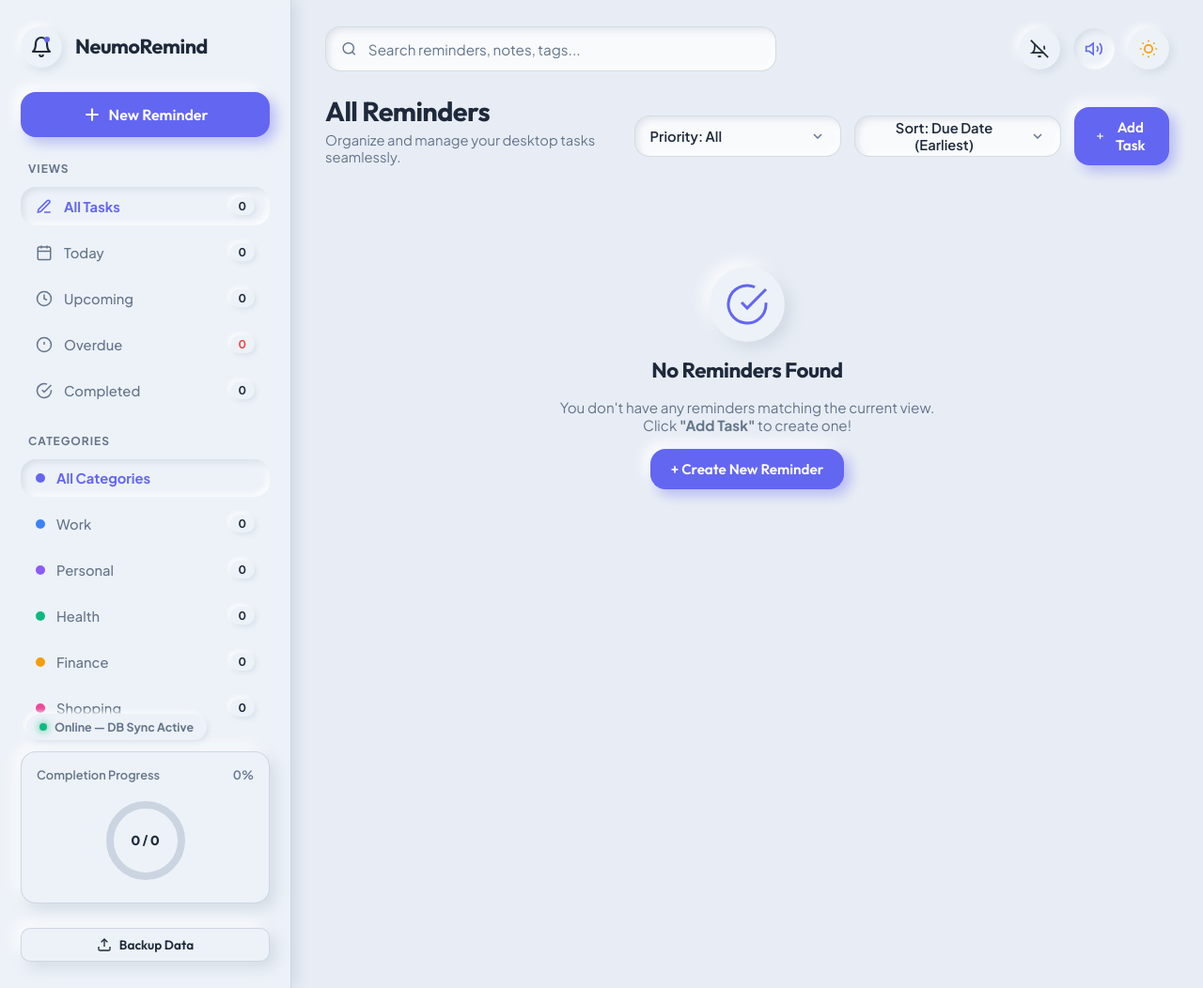
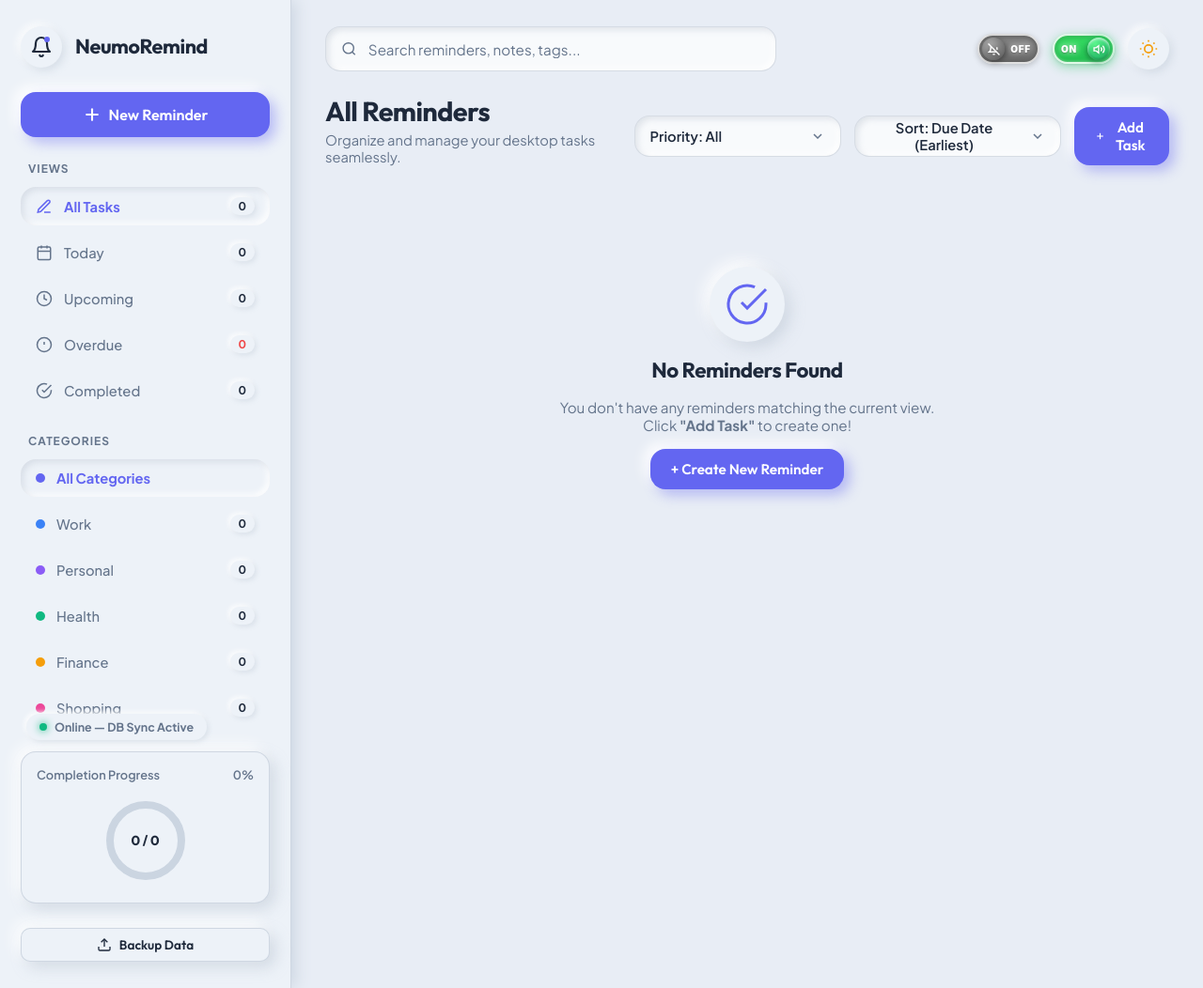
Before and after one commit to nikhilrana2715/PC-Reminder, a website: page index.html in a window 1280 px wide. Shown: the whole page at 94% size. Drawn offline with Linux system fonts and the light colour scheme; no server answers.

Commit message:
feat: 3D illuminated physical ON/OFF toggle switches and enhanced Windows PWA notifications
- Implemented physical 3D illuminated ON/OFF toggle switches matching reference image:
  * Vibrant emerald green luminous pill track with glowing 'ON' text for active state
  * Warm coral-red luminous pill track with glowing 'OFF' text for inactive state
  * 3D convex dome buttons with physical specular highlights, smooth sliding transitions, and crisp white icons
  * Accessible role='switch', aria-checked, keyboard focus, and title tooltips
- Enhanced Windows Desktop PWA notification & alarm behavior:
  * Notifications use high-res 192px app icon and explicit silent: false so Windows Action Center sounds its notification alert
  * requireInteraction: true keeps notification on screen until user acts
  * Added periodicsync support for installed Chromium PWAs to wake Service Worker in background
  * Clicking the Windows notification focuses/launches the PWA and sounds the alarm chime
- Bumped Service Worker cache to v8-toggle-ui
- Verified all 31 tests passing

```diff
--- a/app.js
+++ b/app.js
@@ -921,9 +921,22 @@ const SVG_BELL_ON = '<path d="M18 8A6 6 0 0 0 6 8c0 7-3 9-3 9h18s-3-2-3-9"></pat
 const SVG_BELL_OFF = '<path d="M13.73 21a2 2 0 0 1-3.46 0"></path><path d="M18.63 13A17.89 17.89 0 0 1 18 8"></path><path d="M6.26 6.26A5.86 5.86 0 0 0 6 8c0 7-3 9-3 9h14"></path><line x1="1" y1="1" x2="23" y2="23"></line>';
 
 function updateSoundBtnIcon() {
+  const btn = document.getElementById('btn-toggle-sound');
   const svg = document.getElementById('sound-icon-svg');
-  if (!svg) return;
-  svg.innerHTML = state.soundEnabled ? SVG_SOUND_ON : SVG_SOUND_OFF;
+  if (btn) {
+    if (state.soundEnabled) {
+      btn.classList.add('active');
+      btn.setAttribute('aria-checked', 'true');
+      btn.title = 'Audio Sound: ON';
+    } else {
+      btn.classList.remove('active');
+      btn.setAttribute('aria-checked', 'false');
+      btn.title = 'Audio Sound: OFF';
+    }
+  }
+  if (svg) {
+    svg.innerHTML = state.soundEnabled ? SVG_SOUND_ON : SVG_SOUND_OFF;
+  }
 }
 
 function updateNotificationBtnState(permission = (('Notification' in window) ? Notification.permission : 'default')) {
@@ -933,17 +946,20 @@ function updateNotificationBtnState(permission = (('Notification' in window) ? N
   if (permission === 'granted') {
     btn.classList.add('active');
     btn.classList.remove('denied');
-    btn.title = 'Web Push Notifications Active';
+    btn.setAttribute('aria-checked', 'true');
+    btn.title = 'Desktop Notifications: ON';
     if (svg) svg.innerHTML = SVG_BELL_ON;
   } else if (permission === 'denied') {
     btn.classList.remove('active');
     btn.classList.add('denied');
-    btn.title = 'Notifications Blocked in Browser Settings';
+    btn.setAttribute('aria-checked', 'false');
+    btn.title = 'Desktop Notifications: Blocked in Browser Settings';
     if (svg) svg.innerHTML = SVG_BELL_OFF;
   } else {
     btn.classList.remove('active');
     btn.classList.remove('denied');
-    btn.title = 'Click to Enable Web Push Notifications';
+    btn.setAttribute('aria-checked', 'false');
+    btn.title = 'Click to Enable Desktop Notifications';
     if (svg) svg.innerHTML = SVG_BELL_OFF;
   }
 }
@@ -1731,6 +1747,12 @@ async function initApp() {
         if (Notification.permission === 'granted') {
           subscribeUserToPush();
         }
+        // Register periodic background sync if supported (e.g. installed PWA on Chrome/Edge)
+        if ('periodicSync' in reg) {
+          reg.periodicSync.register('check-due-reminders', {
+            minInterval: 60 * 1000
+          }).catch(() => {});
+        }
         // Send heartbeat to activate background alarm checker in SW
         if (navigator.serviceWorker.controller) {
           navigator.serviceWorker.controller.postMessage({ type: 'HEARTBEAT' });
@@ -1773,10 +1795,7 @@ async function initApp() {
       localStorage.setItem('neumoremind_sound_v1', state.soundEnabled);
       updateSoundBtnIcon();
       if (state.soundEnabled) {
-        soundBtn.classList.add('active');
         playClickSound();
-      } else {
-        soundBtn.classList.remove('active');
       }
     });
   }
--- a/index.html
+++ b/index.html
@@ -145,19 +145,29 @@
 
         <div class="header-actions">
           <!-- Notification Permission Toggle -->
-          <button class="neu-icon-btn" id="btn-toggle-notif" title="Enable Desktop Notifications">
-            <svg width="20" height="20" viewBox="0 0 24 24" fill="none" stroke="currentColor" stroke-width="2" id="notif-icon-svg">
+          <button type="button" class="neu-toggle-wrap" id="btn-toggle-notif" role="switch" aria-checked="false" title="Desktop Notifications">
+            <span class="neu-toggle-track">
+              <span class="neu-toggle-knob">
+                <svg width="13" height="13" viewBox="0 0 24 24" fill="none" stroke="currentColor" stroke-width="2.5" id="notif-icon-svg">
                   <path d="M18 8A6 6 0 0 0 6 8c0 7-3 9-3 9h18s-3-2-3-9"></path>
                   <path d="M13.73 21a2 2 0 0 1-3.46 0"></path>
                 </svg>
+              </span>
+              <span class="neu-toggle-label"></span>
+            </span>
           </button>
 
           <!-- Audio Sound Effect Toggle -->
-          <button class="neu-icon-btn active" id="btn-toggle-sound" title="Toggle Audio Chimes & Clicks">
-            <svg width="20" height="20" viewBox="0 0 24 24" fill="none" stroke="currentColor" stroke-width="2" id="sound-icon-svg">
+          <button type="button" class="neu-toggle-wrap active" id="btn-toggle-sound" role="switch" aria-checked="true" title="Audio Alarm & Chimes">
+            <span class="neu-toggle-track">
+              <span class="neu-toggle-knob">
+                <svg width="13" height="13" viewBox="0 0 24 24" fill="none" stroke="currentColor" stroke-width="2.5" id="sound-icon-svg">
                   <polygon points="11 5 6 9 2 9 2 15 6 15 11 19 11 5"></polygon>
                   <path d="M19.07 4.93a10 10 0 0 1 0 14.14M15.54 8.46a5 5 0 0 1 0 7.07"></path>
                 </svg>
+              </span>
+              <span class="neu-toggle-label"></span>
+            </span>
           </button>
 
           <!-- Theme Switcher (Animated Light/Dark Mode) -->
--- a/styles.css
+++ b/styles.css
@@ -192,6 +192,173 @@ button:focus-visible,
   color: var(--primary-color);
   transform: translateY(0);
 }
+
+/* ========== Physical 3D Illuminated ON/OFF Toggle Switch ========== */
+button.neu-toggle-wrap {
+  background: transparent;
+  border: none;
+  padding: 0;
+  margin: 0;
+  font: inherit;
+  cursor: pointer;
+  outline: none;
+  display: inline-flex;
+  align-items: center;
+  user-select: none;
+  -webkit-tap-highlight-color: transparent;
+  border-radius: 9999px;
+  transition: transform 0.15s ease;
+}
+
+button.neu-toggle-wrap:focus-visible {
+  outline: 2px solid var(--primary-color);
+  outline-offset: 3px;
+}
+
+button.neu-toggle-wrap:active {
+  transform: scale(0.96);
+}
+
+/* Translucent frosted outer ring + luminous pill track */
+.neu-toggle-track {
+  position: relative;
+  width: 66px;
+  height: 32px;
+  border-radius: 9999px;
+  /* Frosted outer rim/bezel */
+  border: 2.5px solid rgba(255, 255, 255, 0.75);
+  /* OFF state: warm luminous coral/red */
+  background: linear-gradient(180deg, #f85b5b 0%, #d93838 100%);
+  box-shadow:
+    inset 0 2px 5px rgba(0, 0, 0, 0.25),
+    inset 0 -1px 3px rgba(255, 255, 255, 0.3),
+    0 3px 10px rgba(220, 53, 69, 0.35),
+    0 1px 3px rgba(0, 0, 0, 0.1);
+  display: flex;
+  align-items: center;
+  box-sizing: border-box;
+  transition: background 0.3s ease, border-color 0.3s ease, box-shadow 0.3s ease;
+}
+
+/* ON state: vibrant luminous emerald/lime green */
+.neu-toggle-wrap.active .neu-toggle-track {
+  border-color: rgba(255, 255, 255, 0.85);
+  background: linear-gradient(180deg, #38df64 0%, #20be4e 100%);
+  box-shadow:
+    inset 0 2px 5px rgba(0, 0, 0, 0.2),
+    inset 0 -1px 3px rgba(255, 255, 255, 0.35),
+    0 3px 12px rgba(34, 197, 94, 0.45),
+    0 1px 3px rgba(0, 0, 0, 0.1);
+}
+
+/* Denied/Disabled state */
+.neu-toggle-wrap.denied .neu-toggle-track {
+  background: linear-gradient(180deg, #888 0%, #666 100%);
+  box-shadow: inset 0 2px 4px rgba(0, 0, 0, 0.3), 0 2px 6px rgba(0, 0, 0, 0.2);
+}
+
+/* 3D Convex Dome Circular Knob */
+.neu-toggle-knob {
+  position: absolute;
+  top: 50%;
+  left: 3px;
+  transform: translateY(-50%);
+  width: 24px;
+  height: 24px;
+  border-radius: 50%;
+  /* OFF knob: 3D coral-red dome */
+  background: radial-gradient(circle at 35% 30%, #ff8383 0%, #eb4d4b 60%, #c0392b 100%);
+  box-shadow:
+    2px 2px 5px rgba(0, 0, 0, 0.28),
+    inset 0 2px 3px rgba(255, 255, 255, 0.65),
+    inset 0 -2px 3px rgba(0, 0, 0, 0.25),
+    0 0 8px rgba(235, 77, 75, 0.6);
+  display: flex;
+  align-items: center;
+  justify-content: center;
+  transition: left 0.32s cubic-bezier(0.34, 1.56, 0.64, 1), background 0.3s ease, box-shadow 0.3s ease;
+  z-index: 2;
+}
+
+/* ON knob: 3D emerald-green dome on the right */
+.neu-toggle-wrap.active .neu-toggle-knob {
+  left: calc(100% - 27px);
+  background: radial-gradient(circle at 35% 30%, #5df88e 0%, #2ecc71 60%, #1c9e4c 100%);
+  box-shadow:
+    -2px 2px 5px rgba(0, 0, 0, 0.28),
+    inset 0 2px 3px rgba(255, 255, 255, 0.65),
+    inset 0 -2px 3px rgba(0, 0, 0, 0.2),
+    0 0 10px rgba(46, 204, 113, 0.7);
+}
+
+.neu-toggle-wrap.denied .neu-toggle-knob {
+  background: radial-gradient(circle at 35% 30%, #aaa 0%, #777 60%, #555 100%);
+  box-shadow: 2px 2px 5px rgba(0, 0, 0, 0.3);
+}
+
+/* Icon inside knob */
+.neu-toggle-knob svg {
+  color: #ffffff;
+  stroke: #ffffff;
+  filter: drop-shadow(0 1px 2px rgba(0, 0, 0, 0.35));
+  transition: transform 0.25s ease;
+  pointer-events: none;
+}
+
+.neu-toggle-wrap:hover .neu-toggle-knob svg {
+  transform: scale(1.1);
+}
+
+/* Glowing ON / OFF typography inside the track */
+.neu-toggle-label {
+  font-family: -apple-system, BlinkMacSystemFont, 'Segoe UI', Roboto, sans-serif;
+  font-size: 10px;
+  font-weight: 900;
+  letter-spacing: 0.8px;
+  color: #ffffff;
+  text-shadow:
+    0 0 6px rgba(255, 255, 255, 0.85),
+    0 1px 2px rgba(0, 0, 0, 0.4);
+  z-index: 1;
+  pointer-events: none;
+  position: absolute;
+  top: 50%;
+  transform: translateY(-50%);
+  line-height: 1;
+}
+
+/* OFF label on the right */
+.neu-toggle-wrap:not(.active) .neu-toggle-label {
+  right: 7px;
+}
+.neu-toggle-wrap:not(.active) .neu-toggle-label::after {
+  content: 'OFF';
+}
+
+/* ON label on the left */
+.neu-toggle-wrap.active .neu-toggle-label {
+  left: 7px;
+}
+.neu-toggle-wrap.active .neu-toggle-label::after {
+  content: 'ON';
+}
+
+/* Dark mode styling */
+[data-theme="dark"] .neu-toggle-track {
+  border-color: rgba(255, 255, 255, 0.2);
+}
+[data-theme="dark"] .neu-toggle-wrap.active .neu-toggle-track {
+  border-color: rgba(255, 255, 255, 0.28);
+  box-shadow:
+    inset 0 2px 5px rgba(0, 0, 0, 0.35),
+    0 0 16px rgba(46, 204, 113, 0.5);
+}
+[data-theme="dark"] .neu-toggle-wrap:not(.active) .neu-toggle-track {
+  box-shadow:
+    inset 0 2px 5px rgba(0, 0, 0, 0.35),
+    0 0 14px rgba(235, 77, 75, 0.45);
+}
+/* ========== End Toggle Switch ========== */
 
 .neu-btn {
   display: inline-flex;
```
Also changed, not shown: server/neumoremind_db.json (+21 -21 lines), sw.js (+18 -8 lines). Lines whose indentation alone changed are shown as unchanged.
